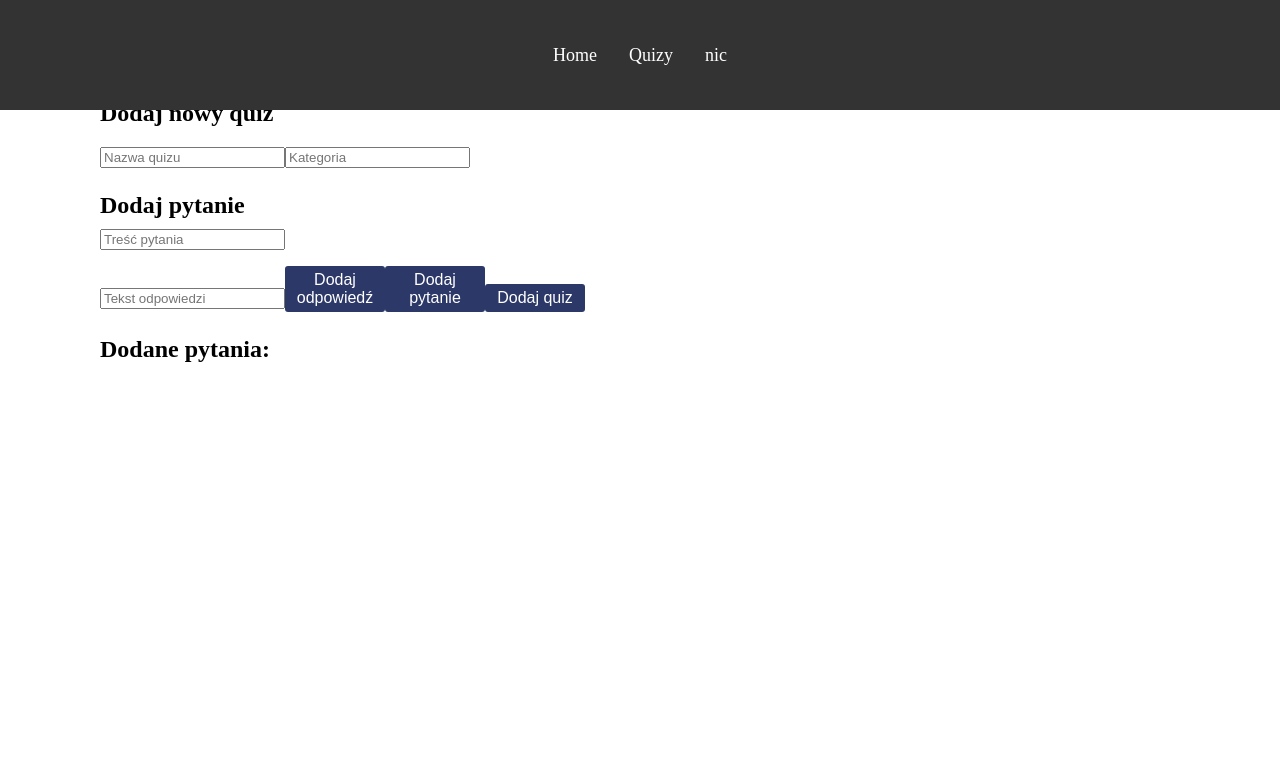
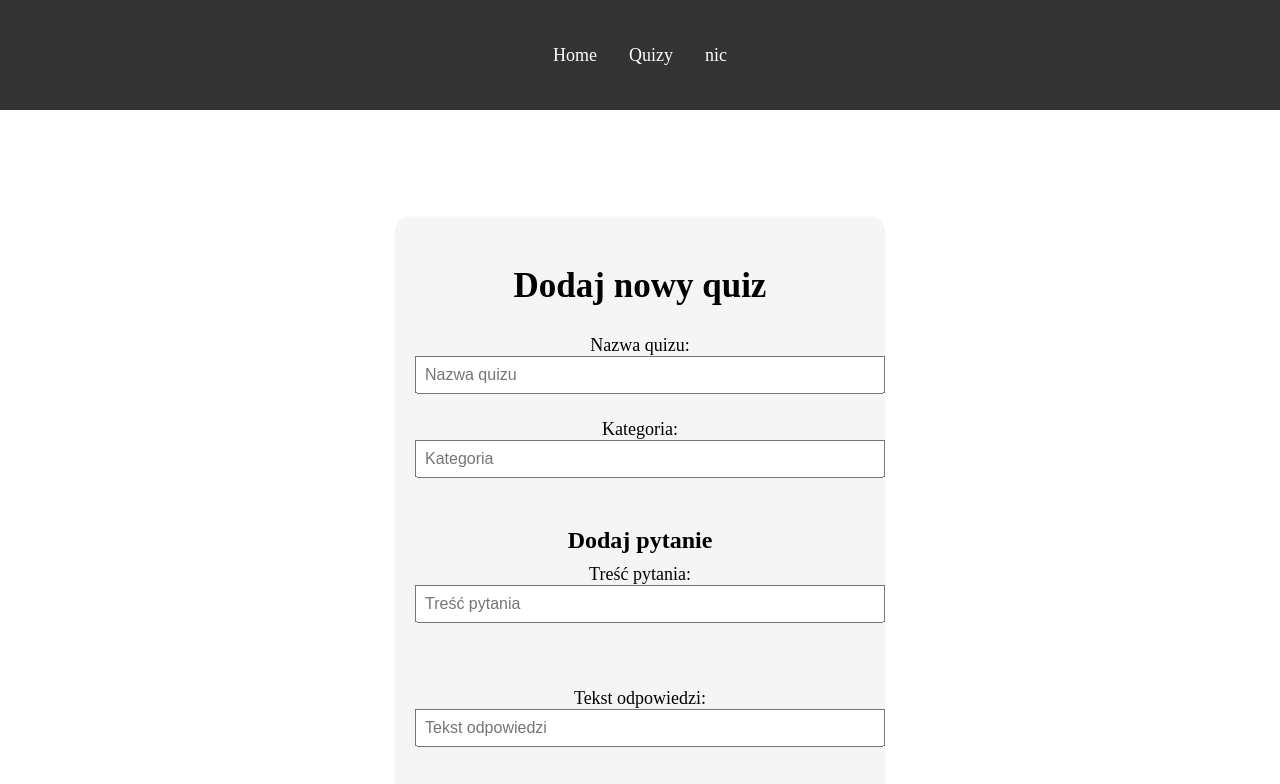
Before and after one commit to lewy212/Projekt_React, a React (Create React App) app: page /nic in a window 1280 px wide. Shown: the top 784 px of the page. Built offline with nearby package versions, Linux system fonts and the light colour scheme.

Commit message:
stylizacja dodawania ale taka srednia

```diff
--- a/src/App.css
+++ b/src/App.css
@@ -235,3 +235,96 @@ p {
   margin: 0 auto;
   margin-top: 40px;
 }
+
+
+#quizContainer {
+  text-align: center;
+  width: 450px;
+  min-height: 200px;
+  height: min-content;
+  transform: translate(-50%, 50%);
+  border-radius: 15px;
+  padding: 20px;
+  display: flex;
+  flex-direction: column;
+  background-color: whitesmoke;
+  position: relative;
+  top: 5%;
+  left: 50%;
+  margin-top: -200px;
+  margin-bottom: 200px;
+}
+
+#quizContainer h2 {
+  font-size: 35px;
+}
+
+#quizContainer p {
+  font-size: 20px;
+}
+
+#quizContainer label {
+  display: block;
+  font-size: 18px;
+  margin-bottom: 10px;
+}
+
+#quizContainer input {
+  width: 100%;
+  padding: 8px;
+  font-size: 16px;
+  margin-bottom: 15px;
+}
+
+#quizContainer ul {
+  list-style: none;
+  padding: 0;
+}
+.quizDodany{
+  margin-top: 200px;
+}
+
+#quizContainer li {
+  margin-bottom: 5px;
+}
+.answer-section {
+  list-style: none;
+  padding: 0;
+}
+
+.answer-item {
+  margin-bottom: 10px;
+  display: flex;
+  align-items: center;
+}
+
+.answer-item input {
+  margin-right: 10px;
+}
+.answer-item span {
+  font-size: 22px; /* Możesz dostosować wartość do swoich preferencji */
+}
+
+#quizContainer button {
+  position: relative;
+  width: 100px;
+  font-size: 16px;
+  color: #ffffff;
+  background-color: #2b3868;
+  border-radius: 3px;
+  padding: 5px;
+  align-items: center;
+  cursor: pointer;
+  border: none;
+  text-align: center;
+  margin-top: 15px;
+}
+
+#quizContainer button:hover {
+  background-color: #2337a9;
+}
+
+#quizContainer a {
+  text-decoration: none;
+  color: #2337a9;
+}
--- a/src/DodajQuiz.js
+++ b/src/DodajQuiz.js
@@ -2,6 +2,7 @@ import React, { useState } from 'react';
 import QuizClass from './klasy/QuizClass';
 import PytanieClass from './klasy/PytanieClass';
 import OdpowiedziClass from './klasy/OdpowiedziClass';
+import {Link} from "react-router-dom";
 
 function DodajQuiz({ dodajQuizDoListy,idOstatniegoQuizu }) {
     const [nazwa, setNazwa] = useState('');
@@ -53,31 +54,57 @@ function DodajQuiz({ dodajQuizDoListy,idOstatniegoQuizu }) {
 
 
     return (
-        <div style={{ margin: '100px' }}>
+        <div id="quizContainer">
             {quizDodany ? (
-                <div>
+                <div className="quizDodany">
                     <h2>Quiz został dodany!</h2>
                     <p>ID quizu: {quizId}</p>
                     <p>Nazwa quizu: {nazwa}</p>
-                    <p>Link do quizu: <a href={`/quizy/${quizId}`} target="_blank" rel="noopener noreferrer">Rozwiąż quiz</a></p>
+                    <Link to={`/rozwiaz-quiz/${quizId}`}>
+                        <button>Rozwiąż Quiz</button>
+                    </Link>
                 </div>
             ) : (
                 <>
                     <h2>Dodaj nowy quiz</h2>
-                    <input type="text" value={nazwa} onChange={(e) => setNazwa(e.target.value)} placeholder="Nazwa quizu" />
-                    <input type="text" value={kategoria} onChange={(e) => setKategoria(e.target.value)} placeholder="Kategoria" />
-
+                    <label>
+                        Nazwa quizu:
+                        <input type="text" value={nazwa} onChange={(e) => setNazwa(e.target.value)} placeholder="Nazwa quizu"/>
+                    </label>
+                    <label>
+                        Kategoria:
+                        <input type="text" list="categoryList" value={kategoria} onChange={(e) => setKategoria(e.target.value)} placeholder="Kategoria" />
+                        <datalist id="categoryList">
+                            <option>Przyroda i Środowisko</option>
+                            <option>Historia i Kultura</option>
+                            <option>Geografia i Miejsca</option>
+                            <option>Gastronomia</option>
+                            <option>Sport i Rozrywka</option>
+                            <option>Sławni Ludzie</option>
+                        </datalist>
+                    </label>
                     <h3>Dodaj pytanie</h3>
-                    <input type="text" value={pytanieTekst} onChange={(e) => setPytanieTekst(e.target.value)} placeholder="Treść pytania" />
-                    <ul>
+                    <label>
+                        Treść pytania:
+                        <input type="text" value={pytanieTekst} onChange={(e) => setPytanieTekst(e.target.value)} placeholder="Treść pytania" />
+                    </label>
+                    <ul className="answer-section">
                         {odpowiedzi.map((odp, index) => (
-                            <li key={index}>
+                            <li key={index} className="answer-item">
+                                <input
+                                    type="radio"
+                                    name="poprawnaOdpowiedz"
+                                    onChange={() => setNumerPoprawnejOdpowiedzi(index)}
+                                />
                                 <span>{odp.tresc}</span>
-                                <input type="radio" name="poprawnaOdpowiedz" onChange={() => setNumerPoprawnejOdpowiedzi(index)} />
                             </li>
                         ))}
                     </ul>
-                    <input type="text" value={odpowiedzTekst} onChange={(e) => setOdpowiedzTekst(e.target.value)} placeholder="Tekst odpowiedzi" />
+
+                    <label>
+                        Tekst odpowiedzi:
+                        <input type="text" value={odpowiedzTekst} onChange={(e) => setOdpowiedzTekst(e.target.value)} placeholder="Tekst odpowiedzi" />
+                    </label>
                     <button onClick={handleDodajOdpowiedz}>Dodaj odpowiedź</button>
                     <button onClick={handleDodajPytanie}>Dodaj pytanie</button>
                     <button onClick={handleDodajQuiz}>Dodaj quiz</button>
@@ -93,6 +120,7 @@ function DodajQuiz({ dodajQuizDoListy,idOstatniegoQuizu }) {
         </div>
     );
 
+
 }
 
 export default DodajQuiz;
```
